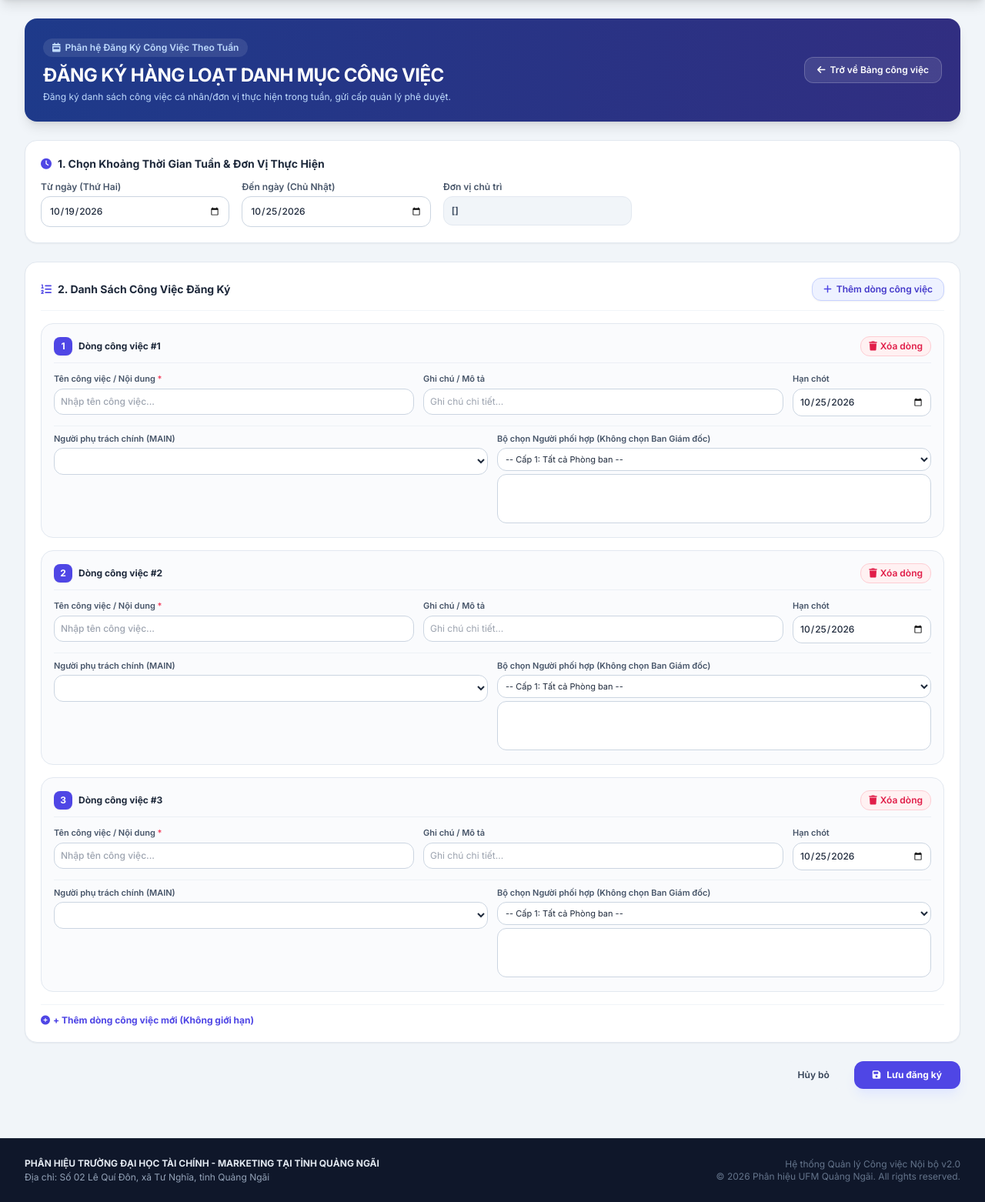
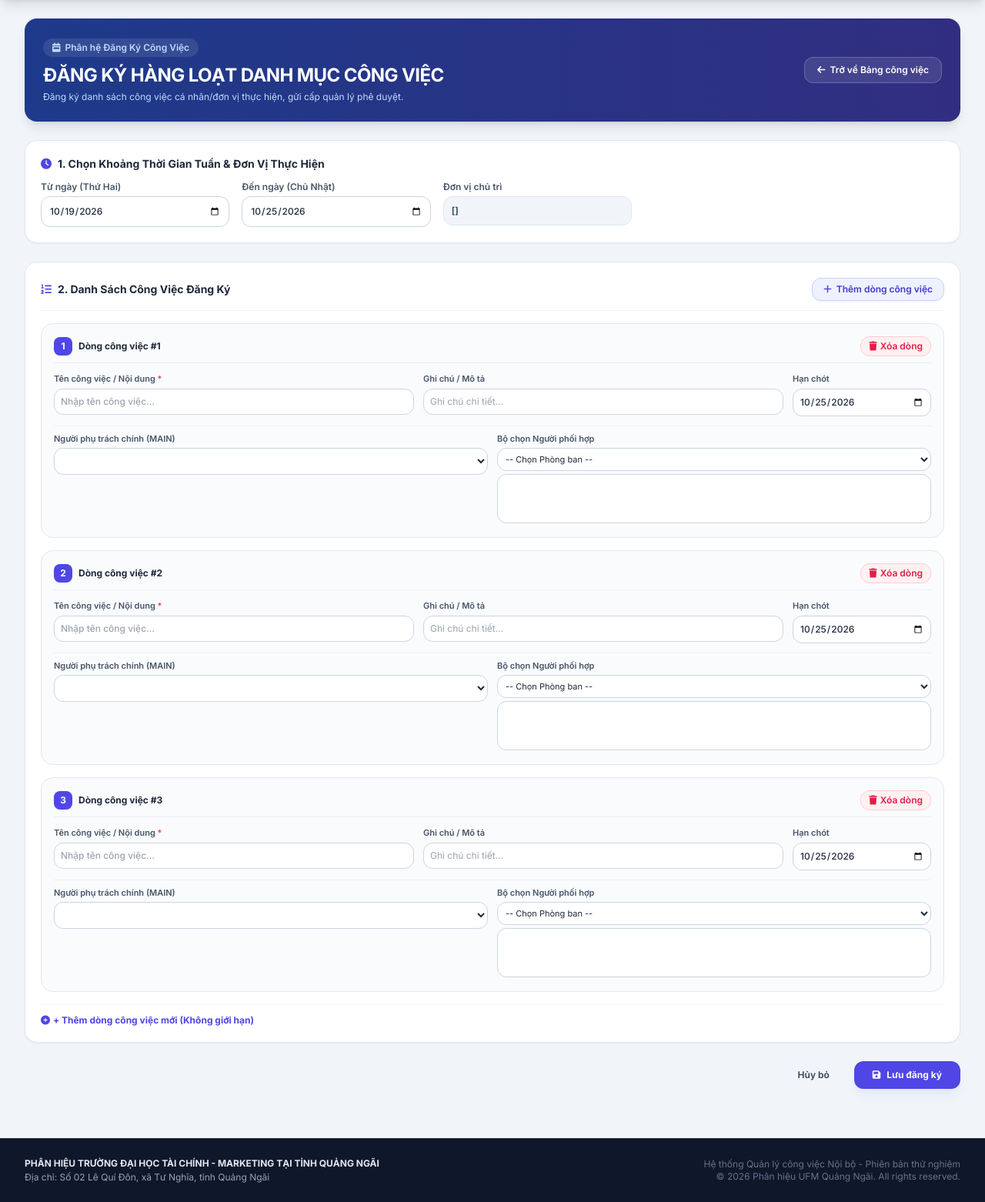
Before and after one commit to thangtcnb/laptrinh, a PHP site: page /batch_register.php in a window 1280 px wide. Shown: the part 136-1698 px from the top of the page at 77% size. Run offline with PHP 8.4, Linux system fonts and the light colour scheme; the visitor is signed in with stand-in values (Sample User, id 1); data that the repository does not hold is empty; some libraries are stand-ins or nearby versions.

Commit message:
Cap nhat giao dien va bo loc Nguoi phoi hop theo yeu cau 221026-8
Co-authored-by: thangtcnb <10381223+thangtcnb@users.noreply.github.com>

```diff
--- a/batch_register.php
+++ b/batch_register.php
@@ -111,10 +111,10 @@ require_once __DIR__ . '/includes/header.php';
         <div>
             <div class="inline-flex items-center gap-1.5 px-3 py-1 rounded-full bg-white/10 backdrop-blur-md text-blue-200 text-xs font-semibold mb-2">
                 <i class="fa-solid fa-calendar-week"></i>
-                <span>Phân hệ Đăng Ký Công Việc Theo Tuần</span>
+                <span>Phân hệ Đăng Ký Công Việc</span>
             </div>
             <h2 class="text-xl md:text-2xl font-bold tracking-tight">ĐĂNG KÝ HÀNG LOẠT DANH MỤC CÔNG VIỆC</h2>
-            <p class="text-xs text-blue-200 mt-1">Đăng ký danh sách công việc cá nhân/đơn vị thực hiện trong tuần, gửi cấp quản lý phê duyệt.</p>
+            <p class="text-xs text-blue-200 mt-1">Đăng ký danh sách công việc cá nhân/đơn vị thực hiện, gửi cấp quản lý phê duyệt.</p>
         </div>
         <div>
             <a href="index.php" class="bg-white/10 hover:bg-white/20 text-white border border-white/20 px-4 py-2 rounded-xl text-xs font-semibold transition inline-flex items-center gap-1.5">
@@ -218,7 +218,7 @@ function filterBatchCoopDept(rowIndex, deptId) {
     if (!coopSelect) return;
     Array.from(coopSelect.options).forEach(opt => {
         const optDept = opt.getAttribute('data-dept-id');
-        if (deptId === 'ALL' || optDept === deptId) {
+        if (deptId !== '' && optDept === deptId) {
             opt.style.display = '';
         } else {
             opt.style.display = 'none';
@@ -274,9 +274,9 @@ function createRowHtml(index) {
                     </select>
                 </div>
                 <div>
-                    <label class="block text-[11px] font-semibold text-slate-600 mb-1">Bộ chọn Người phối hợp (Không chọn Ban Giám đốc)</label>
+                    <label class="block text-[11px] font-semibold text-slate-600 mb-1">Bộ chọn Người phối hợp</label>
                     <select onchange="filterBatchCoopDept(${index}, this.value)" class="w-full p-1.5 border border-slate-300 rounded-xl text-[11px] bg-white mb-1">
-                        <option value="ALL">-- Cấp 1: Tất cả Phòng ban --</option>
+                        <option value="">-- Chọn Phòng ban --</option>
                         <?php foreach ($departmentsList as $d): ?>
                             <?php if ($d['id'] != 1): ?>
                                 <option value="<?= $d['id'] ?>">[<?= htmlspecialchars($d['code']) ?>] <?= htmlspecialchars($d['name']) ?></option>
@@ -304,6 +304,9 @@ function addRow() {
         newMainSelect.value = '<?= $currentUser['id'] ?>';
     }
 
+    // Default hide all coop users until a department is selected
+    filterBatchCoopDept(rowCount, '');
+
     rowCount++;
 }
 
--- a/includes/footer.php
+++ b/includes/footer.php
@@ -11,8 +11,8 @@
             </div>
         </div>
         <div class="text-slate-500 text-right">
-            <div>Hệ thống Quản lý Công việc Nội bộ v2.0</div>
-            <div>&copy; <?= date('Y') ?> Phân hiệu UFM Quảng Ngãi. All rights reserved.</div>
+            <div>Hệ thống Quản lý công việc Nội bộ - Phiên bản thử nghiệm</div>
+            <div>&copy; 2026 Phân hiệu UFM Quảng Ngãi. All rights reserved.</div>
         </div>
     </div>
 </footer>
```
Also changed, not shown: index.php (+16 -3 lines).
